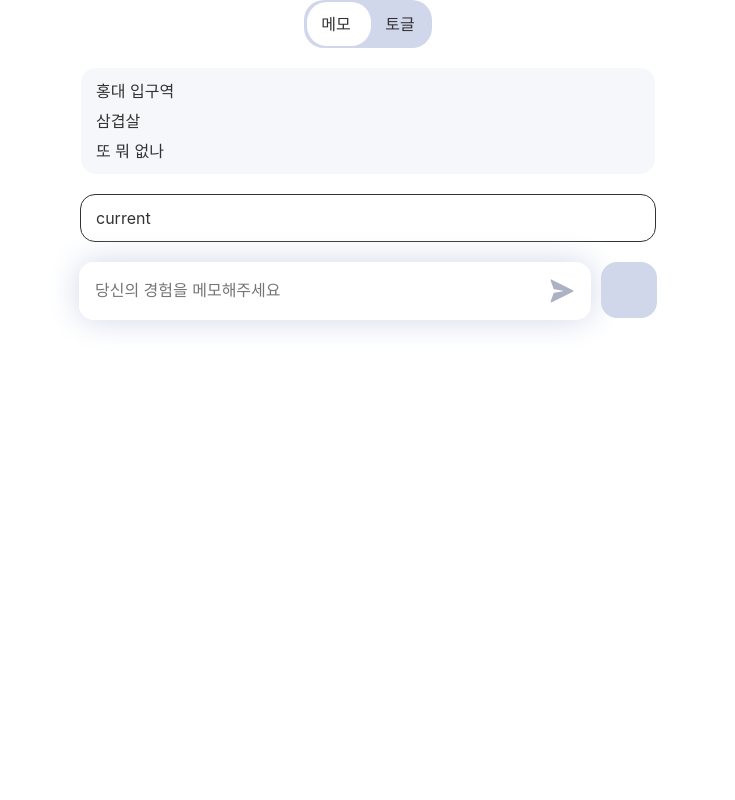
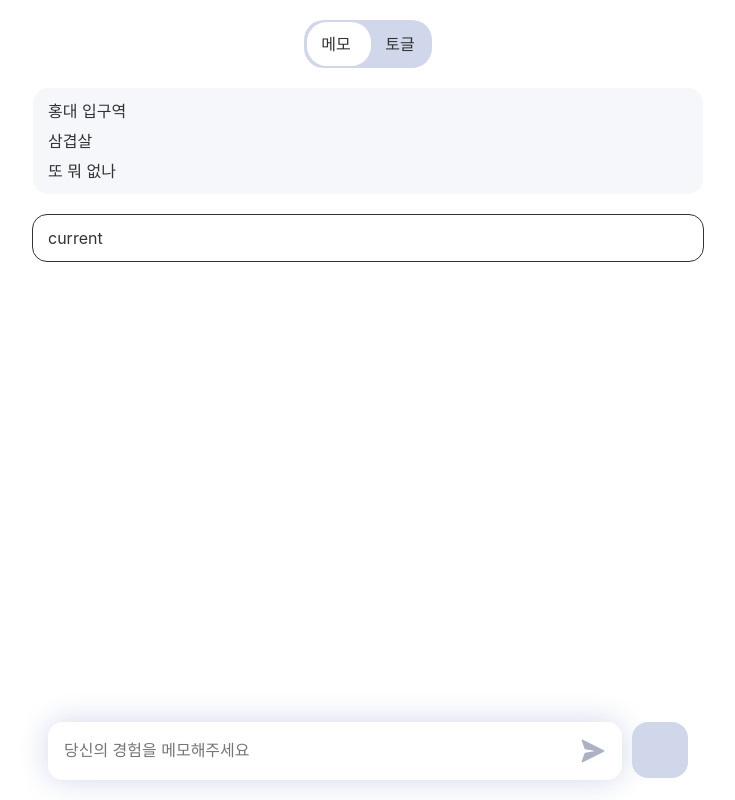
Before and after one commit to jxxh204/project-mem, a React (Vite) app: page / in a window 1280 px wide. Shown: the whole page, without its empty margins (272-1007 px from the left). Built offline with nearby package versions, Linux system fonts and the light colour scheme.

Commit message:
FEAT : UI 조정
Bottom absolute 사용.
Memo padding값에 맞게 Bottom % 조정

```diff
--- a/src/App.tsx
+++ b/src/App.tsx
@@ -3,7 +3,7 @@ import Bottom from "./components/Bottom";
 
 import Login from "./components/Login";
 import Current from "./components/Memo/Current";
-import Memo from "./components/Memo/Memo";
+import Memo from "./components/Memo";
 import Prev from "./components/Memo/Prev";
 import Toggle from "./components/Toggle";
 
--- a/src/components/AppWrapper.tsx
+++ b/src/components/AppWrapper.tsx
@@ -13,8 +13,9 @@ const MaxWidth = styled.div`
   flex-direction: column;
   align-items: center;
   gap: 20px;
+  padding: 20px 0;
   max-width: 640px;
-  width: 100%;
+  width: 85%;
   height: 100%;
 `;
 
--- a/src/components/Bottom/Input.tsx
+++ b/src/components/Bottom/Input.tsx
@@ -3,7 +3,7 @@ import SendImage from "../../assets/send.svg";
 import { useState } from "react";
 
 const InputWarp = styled.form`
-  width: 80%;
+  width: 90%;
   height: 58px;
   display: flex;
   flex-direction: row;
--- a/src/components/Bottom/index.tsx
+++ b/src/components/Bottom/index.tsx
@@ -4,11 +4,14 @@ import Profile from "./Profile";
 
 //엔터를 자동으로 넣기위해 submit 사용
 const BottomStyle = styled.section`
-  width: 100%;
+  width: 90%;
+  max-width: 640px;
   display: flex;
   flex-direction: row;
-  justify-content: center;
+  justify-content: space-between;
   gap: 10px;
+  position: absolute;
+  bottom: 20px;
 `;
 function Bottom({ children }: { children: React.ReactNode }) {
   return <BottomStyle>{children}</BottomStyle>;
--- a/src/components/Memo/Current.tsx
+++ b/src/components/Memo/Current.tsx
@@ -1,12 +1,12 @@
 import styled from "styled-components";
 
-const CurrentStyle = styled.section`
+const CurrentStyle = styled.div`
   background-color: white;
   color: ${({ theme }) => theme.color.darkGray};
   border: solid 1px ${({ theme }) => theme.color.darkGray};
-  width: 85%;
+  width: 100%;
   font-size: 16px;
-  padding: 15px 15px;
+  padding: 15px;
   border-radius: 15px;
 `;
 
--- a/src/components/Memo/Prev.tsx
+++ b/src/components/Memo/Prev.tsx
@@ -1,12 +1,12 @@
 import styled from "styled-components";
 
-const PrevStyle = styled.section`
+const PrevStyle = styled.div`
   background-color: ${({ theme }) => theme.color.light};
   color: ${({ theme }) => theme.color.darkGray};
-  width: 85%;
+  width: 100%;
   border-radius: 15px;
   font-size: 16px;
-  padding: 15px 15px;
+  padding: 15px;
   ul {
     display: flex;
     flex-direction: column;
```
Also changed, not shown: src/components/Memo/index.tsx (renamed from src/components/Memo/Memo.tsx).
